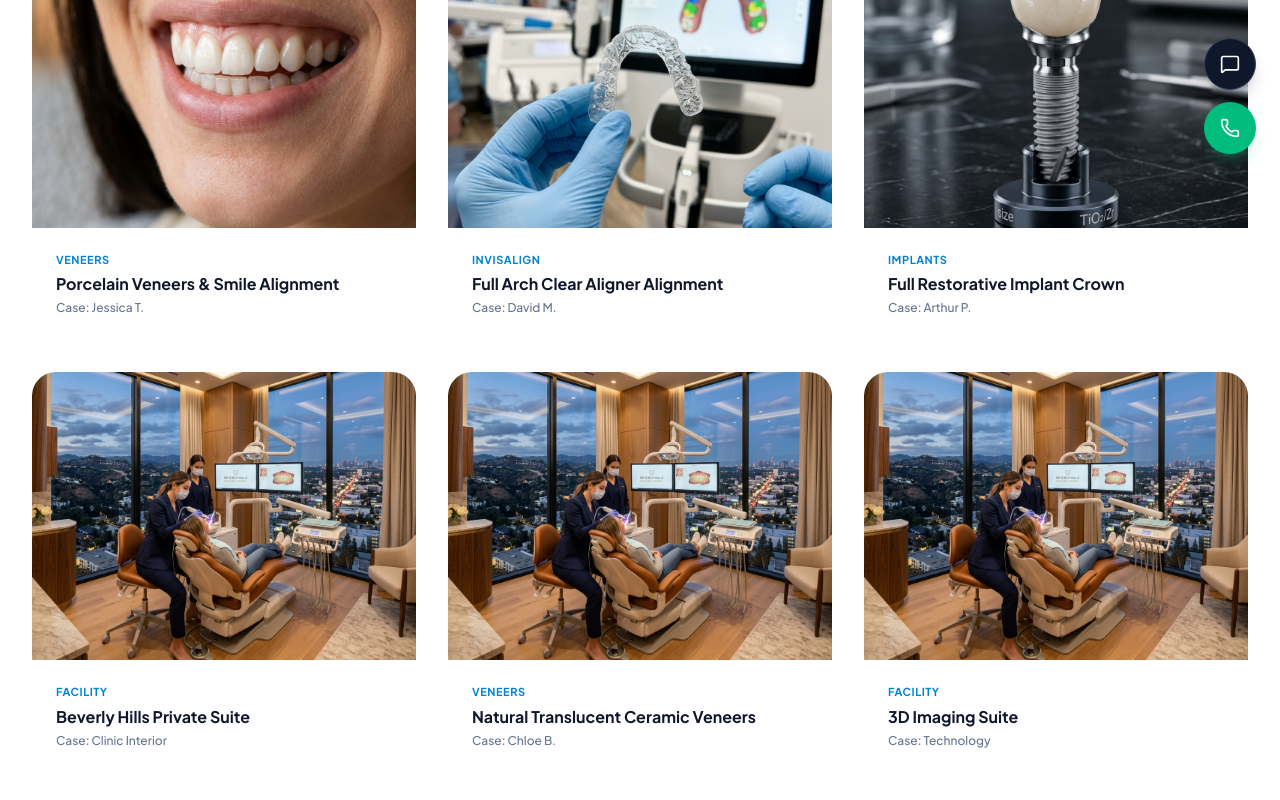
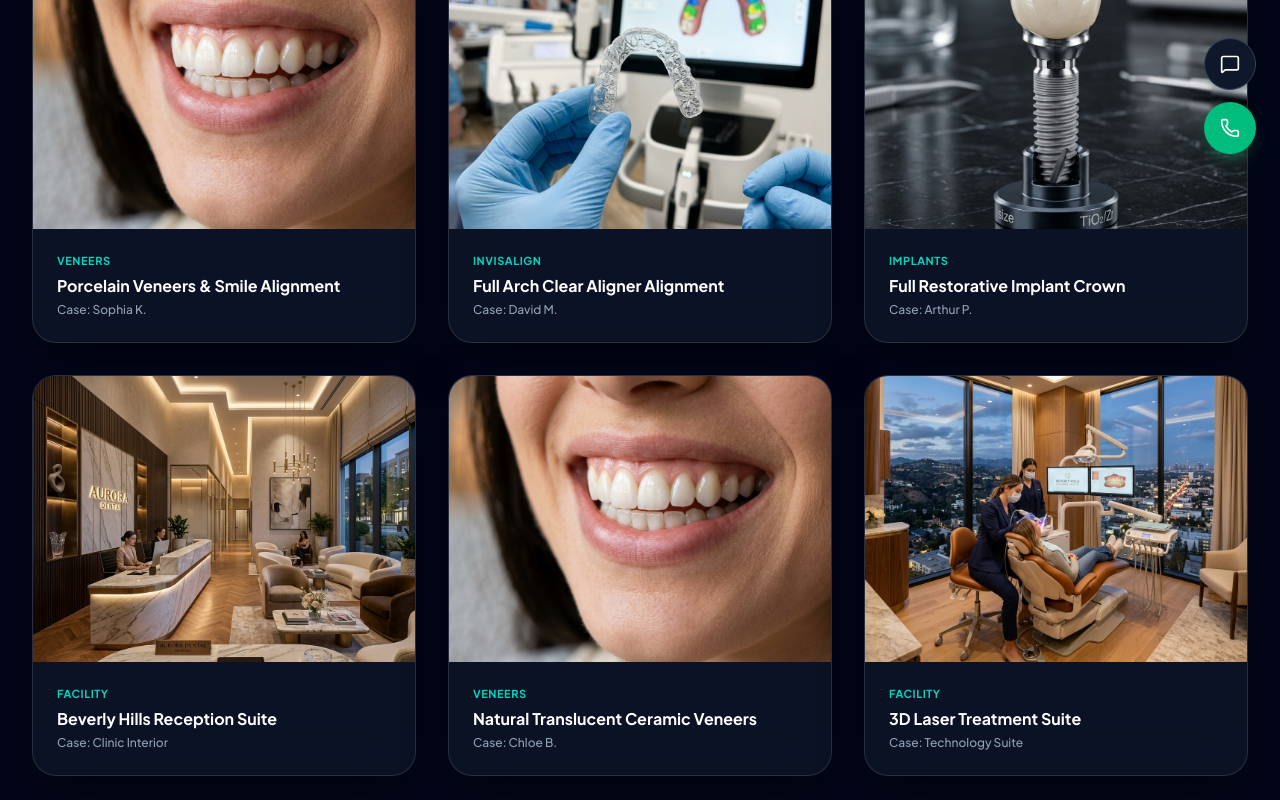
Before and after one commit to shiv989898/Dentist, a React (Vite) app: page /gallery in a window 1280 px wide. Shown: the part 622-1422 px from the top of the page. Built offline with nearby package versions, Linux system fonts and the light colour scheme; a web font is replaced by a local one.

Commit message:
feat: add Gallery page with filterable patient transformation grid

```diff
--- a/src/pages/Gallery.tsx
+++ b/src/pages/Gallery.tsx
@@ -6,7 +6,7 @@ const galleryItems = [
   {
     category: 'Veneers',
     title: 'Porcelain Veneers & Smile Alignment',
-    patient: 'Jessica T.',
+    patient: 'Sophia K.',
     img: IMAGES.veneers
   },
   {
@@ -23,21 +23,21 @@ const galleryItems = [
   },
   {
     category: 'Facility',
-    title: 'Beverly Hills Private Suite',
+    title: 'Beverly Hills Reception Suite',
     patient: 'Clinic Interior',
-    img: IMAGES.clinic
+    img: IMAGES.interior
   },
   {
     category: 'Veneers',
     title: 'Natural Translucent Ceramic Veneers',
     patient: 'Chloe B.',
-    img: IMAGES.hero
+    img: IMAGES.veneers
   },
   {
     category: 'Facility',
-    title: '3D Imaging Suite',
-    patient: 'Technology',
-    img: IMAGES.clinic
+    title: '3D Laser Treatment Suite',
+    patient: 'Technology Suite',
+    img: IMAGES.hero
   }
 ]
 
@@ -49,25 +49,25 @@ export function Gallery() {
     : galleryItems.filter(item => item.category === selectedFilter)
 
   return (
-    <div className="pt-24 pb-24 bg-white text-slate-900">
+    <div className="pt-24 pb-24 bg-slate-950 text-white">
 
       {/* Header */}
-      <section className="py-16 bg-slate-50 border-b border-slate-200">
+      <section className="py-16 bg-gradient-to-b from-slate-950 via-slate-900 to-slate-950 border-b border-slate-800">
         <div className="container mx-auto px-4 lg:px-8 text-center max-w-3xl">
-          <span className="text-xs font-semibold uppercase tracking-wider text-sky-600 mb-3 block">
+          <span className="text-xs font-semibold uppercase tracking-wider text-teal-400 mb-3 block">
             Transformation Gallery
           </span>
           <h1 className="text-4xl sm:text-5xl font-bold tracking-tight mb-6">
-            Real Patients, <span className="font-serif italic font-normal text-sky-600">Radiant Results</span>
+            Real Patients, <span className="font-serif italic font-normal text-gradient-gold">Radiant Results</span>
           </h1>
-          <p className="text-slate-600 text-lg font-light leading-relaxed">
+          <p className="text-slate-300 text-lg font-light leading-relaxed">
             Browse our portfolio of porcelain veneer designs, Invisalign alignment cases, and facility suites.
           </p>
         </div>
       </section>
 
       {/* Filter Tabs */}
-      <section className="py-10 bg-white border-b border-slate-100">
+      <section className="py-10 bg-slate-900/60 border-b border-slate-800">
         <div className="container mx-auto px-4 flex justify-center gap-3">
           {['All', 'Veneers', 'Invisalign', 'Implants', 'Facility'].map((cat) => (
             <button
@@ -75,8 +75,8 @@ export function Gallery() {
               onClick={() => setSelectedFilter(cat)}
               className={`px-5 py-2 rounded-full text-xs font-semibold tracking-tight transition-all duration-200 ${
                 selectedFilter === cat
-                  ? 'bg-slate-900 text-white shadow-sm'
-                  : 'bg-slate-100 text-slate-600 hover:bg-slate-200'
+                  ? 'bg-teal-500 text-slate-950 shadow-md font-bold'
+                  : 'bg-slate-900 text-slate-400 hover:text-white border border-slate-800'
               }`}
             >
               {cat}
@@ -89,27 +89,27 @@ export function Gallery() {
       <section className="py-16">
         <div className="container mx-auto px-4 lg:px-8 grid md:grid-cols-2 lg:grid-cols-3 gap-8">
           {filtered.map((item, idx) => (
-            <div key={idx} className="apple-card rounded-3xl overflow-hidden group bg-white">
-              <div className="relative aspect-[4/3] overflow-hidden bg-slate-100">
+            <div key={idx} className="glass-card-dark rounded-3xl overflow-hidden group">
+              <div className="relative aspect-[4/3] overflow-hidden bg-slate-900">
                 <img
                   src={item.img}
                   alt={item.title}
                   onError={handleImageError}
                   className="w-full h-full object-cover transition-transform duration-500 group-hover:scale-105"
                 />
-                <div className="absolute inset-0 bg-slate-950/20 opacity-0 group-hover:opacity-100 transition-opacity flex items-center justify-center">
-                  <div className="w-10 h-10 rounded-full bg-white text-slate-900 flex items-center justify-center shadow-lg">
+                <div className="absolute inset-0 bg-slate-950/40 opacity-0 group-hover:opacity-100 transition-opacity flex items-center justify-center">
+                  <div className="w-10 h-10 rounded-full bg-white text-slate-950 flex items-center justify-center shadow-lg">
                     <Eye className="w-5 h-5" />
                   </div>
                 </div>
               </div>
 
               <div className="p-6">
-                <span className="text-[11px] font-bold text-sky-600 uppercase tracking-wider block mb-1">
+                <span className="text-[11px] font-bold text-teal-400 uppercase tracking-wider block mb-1">
                   {item.category}
                 </span>
-                <h3 className="text-base font-bold text-slate-900 mb-1">{item.title}</h3>
-                <p className="text-xs text-slate-500 font-medium">Case: {item.patient}</p>
+                <h3 className="text-base font-bold text-white mb-1">{item.title}</h3>
+                <p className="text-xs text-slate-400 font-medium">Case: {item.patient}</p>
               </div>
             </div>
           ))}
```
